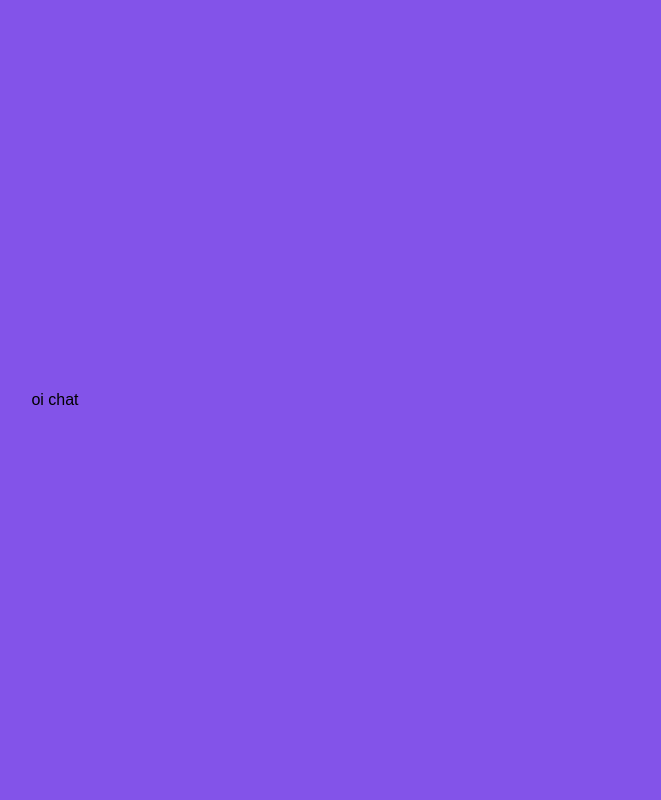
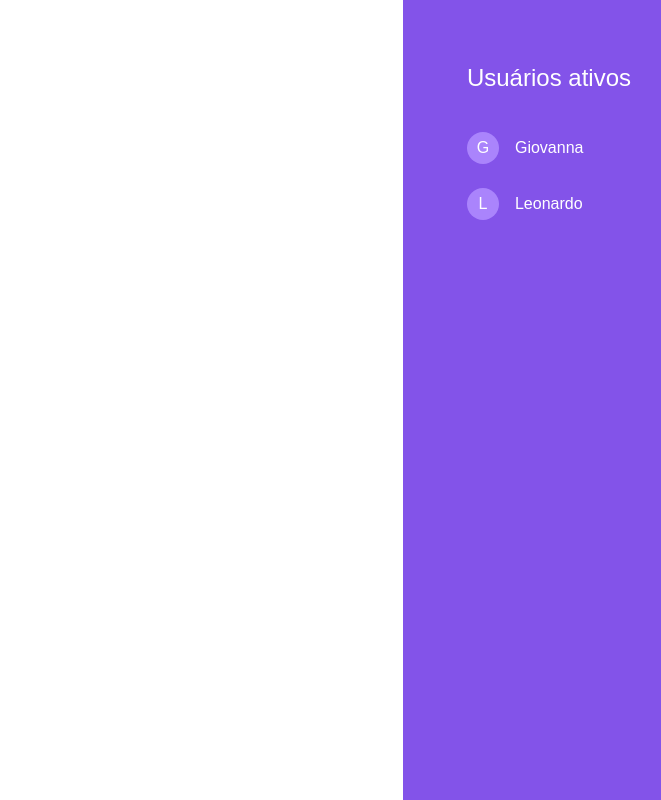
Before and after one commit to giovannamoeller/chat-frontend, a React (Create React App) app: page / in a window 1280 px wide. Both pictures are taken after typing "Sample" into the empty fields and a click on the button "Entrar". Shown: the whole page, without its empty margins (585-1246 px from the left). Built offline with nearby package versions, Linux system fonts and the light colour scheme.

Commit message:
Creating active users (not dynamic yet)

```diff
--- a/src/pages/Chat.jsx
+++ b/src/pages/Chat.jsx
@@ -1,16 +1,54 @@
-import { useContext } from 'react';
+import { useContext, useState } from 'react';
+import { useHistory } from 'react-router-dom';
 import styled from 'styled-components';
-import { Button } from '../components/Button';
 import { UserContext } from '../hooks/UserContext';
-
 
 const Container = styled.main`
 
-  background: #8353E9;
-  display: flex;
-  align-items: center;
-  justify-content: center;
   min-height: 100vh;
+
+  aside {
+    background: #8353E9;
+    position: absolute;
+    right: 0;
+    height: 100vh;
+    padding: 4rem;
+    color: #FFF;
+
+    display: flex;
+    flex-direction: column;
+
+
+    h1 {
+      font-weight: 500;
+      margin-bottom: 16px;
+    }
+
+    ul {
+        padding: 0;
+        display: inline;
+    }
+
+    li {
+      list-style: none;
+      display: flex;
+      align-items: center;
+      justify-content: flex-start;
+      margin: 24px 0;
+
+      .icon {
+        width: 32px;
+        height: 32px;
+        border-radius: 50%;
+        background: #AA84FC;
+
+        display: flex;
+        align-items: center;
+        justify-content: center;
+        margin-right: 16px;
+      }
+    }
+  }
 
   section {
     background: #FFF;
@@ -21,44 +59,29 @@ const Container = styled.main`
   }
 `;
 
-const Form = styled.form`
-  display: flex;
-  align-items: center;
-  justify-content: center;
-  flex-direction: column;
-  height: 100%;
+export function Chat() {
+  const history = useHistory();
+  const { user } = useContext(UserContext);
 
-  h1 {
-    color: #8061FC;
-    font-weight: 500;
-  }
+  const [activeUsers, setActiveUsers] = useState(['Giovanna', 'Leonardo']); // array of active users
 
-  input {
-    height: 56px;
-    width: 72%;
-    margin: 32px 0;
-    padding-left: 16px;
-    border: 1px solid #8061FC;
-    border-radius: 8px;
-    outline: none;
-    color: #444444;
-
-    &::placeholder {
-      color: rgba(188, 188, 188, 1);
-    }
-  }
-`;
-
-
-export function Chat() {
-
-  const { user } = useContext(UserContext);
-  console.log(user);
+  if(!user) history.push('/');
 
   return (
-
     <Container>
-      oi chat
+      <aside>
+        <h1>Usuários ativos</h1>
+        <ul>
+          {activeUsers.map(user => {
+            return (
+              <li>
+                <div className="icon">{user[0]}</div>
+                {user}
+              </li>
+            )
+          })}
+        </ul>
+      </aside>
     </Container>
   )
 }
--- a/src/pages/LoginPage.jsx
+++ b/src/pages/LoginPage.jsx
@@ -1,4 +1,4 @@
-import { useState, createContext, useContext } from 'react';
+import { useContext } from 'react';
 import styled from 'styled-components';
 import { Button } from '../components/Button';
 import { useHistory } from 'react-router-dom';
```
